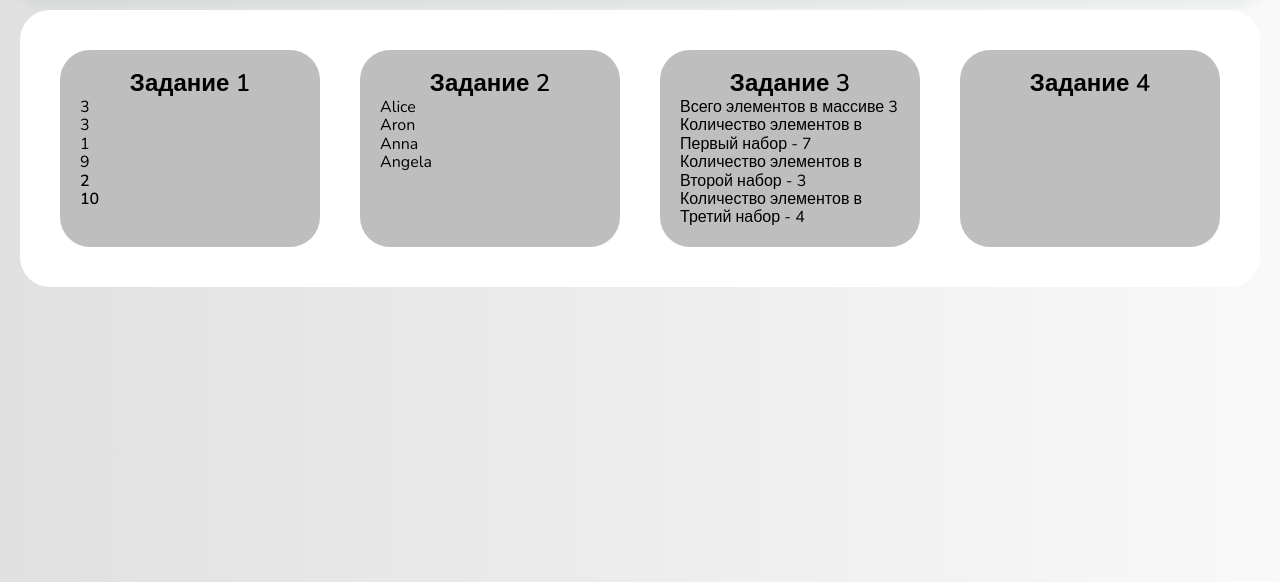
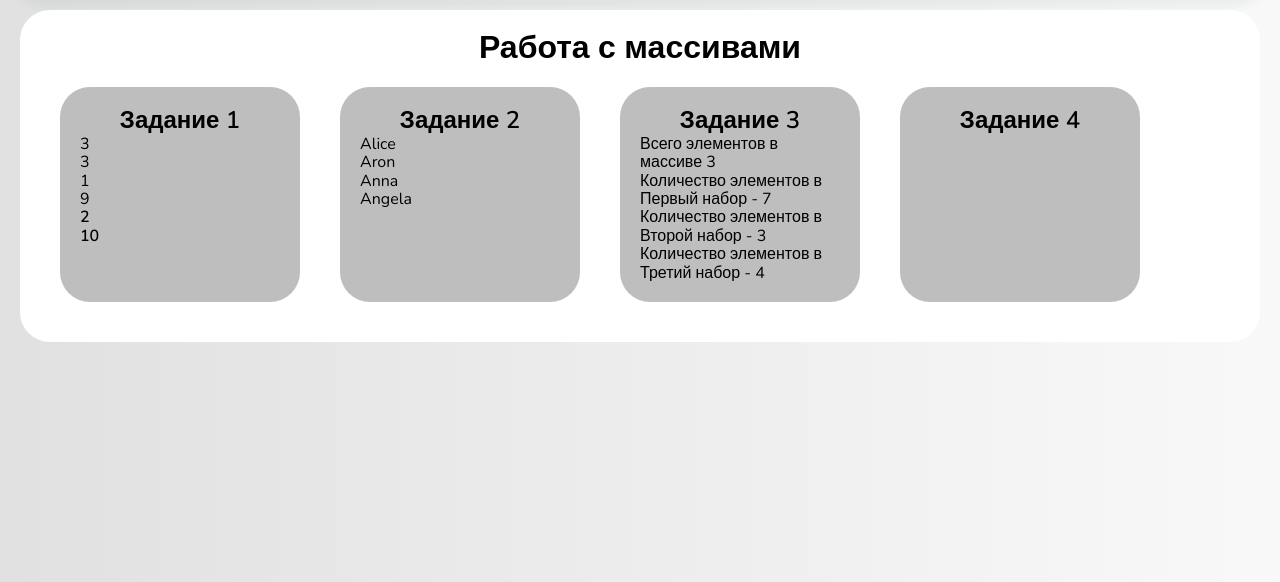
Before and after one commit to viers01/FactSchool, a PHP site: page /index/arrays.php in a window 1280 px wide. Shown: the part 60-642 px from the top of the page. Run offline with PHP 8.4, Linux system fonts and the light colour scheme; style sheets or scripts are compiled from the project's sources.

Commit message:
07.10 dz

```diff
--- a/index/arrays.php
+++ b/index/arrays.php
@@ -17,6 +17,7 @@
     <div class="container">
         <? include 'components/header.php'?>
         <section class="arrays">
+            <h1>Работа с массивами</h1>
             <div class="arrays__item">
                 <h2>Задание 1</h2>
                 <?
--- a/styles/main.css
+++ b/styles/main.css
@@ -406,10 +406,21 @@ body {
   display: -webkit-box;
   display: -ms-flexbox;
   display: flex;
+  -ms-flex-wrap: wrap;
+      flex-wrap: wrap;
+}
+
+.arrays h1 {
+  text-align: center;
+  -webkit-box-flex: 1;
+      -ms-flex: 1 1 100%;
+          flex: 1 1 100%;
 }
 
 .arrays__item {
-  width: 25%;
+  -webkit-box-flex: 0;
+      -ms-flex: 0 1 200px;
+          flex: 0 1 200px;
   margin: 20px;
   padding: 20px;
   border-radius: 30px;
--- a/styles/main.scss
+++ b/styles/main.scss
@@ -274,11 +274,16 @@ body {
     margin-top: 0;
 }
 .arrays{
+
     background-color: white;
     border-radius: 30px;
     padding: 20px;
     display: flex;
     flex-wrap: wrap;
+    h1 {
+        text-align: center;
+        flex: 1 1 100%;
+    }
     &__item{
         flex: 0 1 200px;
         margin: 20px;
```
Also changed, not shown: 1 other file.
